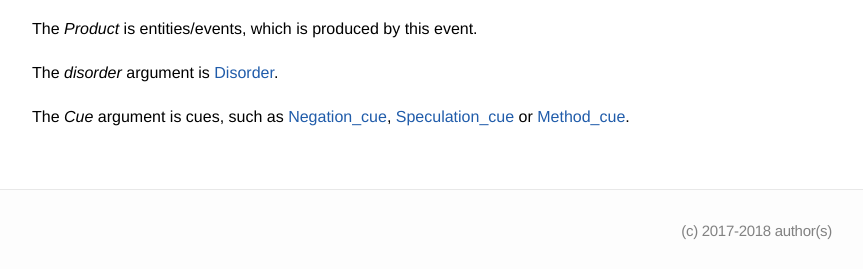
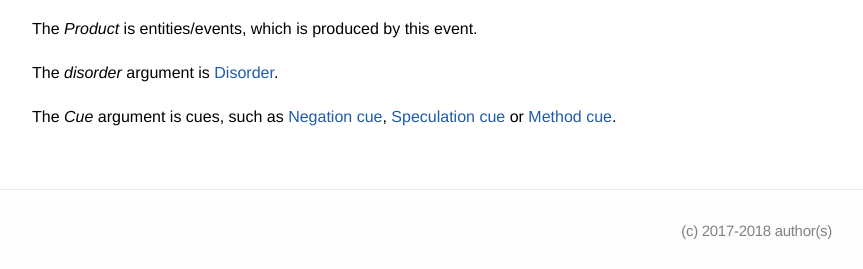
Before and after one commit to ezcatdb/molbiol_lung_corpus-guidelines, a Jekyll site: the page built from _event/Biological_process.md, in a window 1280 px wide and 900 px high, scrolled down 1916 px. Shown: the part 628-897 px from the top of the window, without its empty margins (208-1071 px from the left). Built offline with Jekyll 4.4.1, drawn with Linux system fonts in a browser that asks for light colours.

```diff
--- a/_event/Biological_process.md
+++ b/_event/Biological_process.md
@@ -113,7 +113,7 @@ The *Product* is entities/events, which is produced by this event.
 
 The *disorder* argument is [Disorder]().
 
-The *Cue* argument is cues, such as [Negation_cue](), [Speculation_cue]() or [Method_cue]().
+The *Cue* argument is cues, such as [Negation cue](), [Speculation cue]() or [Method cue]().
 
 
 <!--details-->
```
